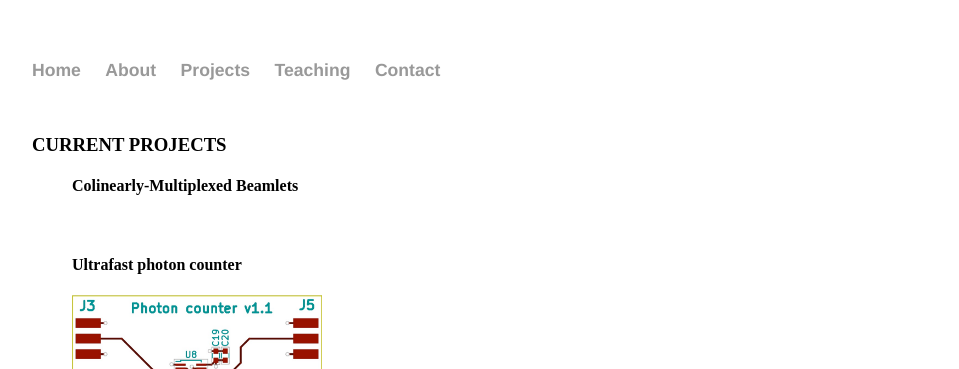
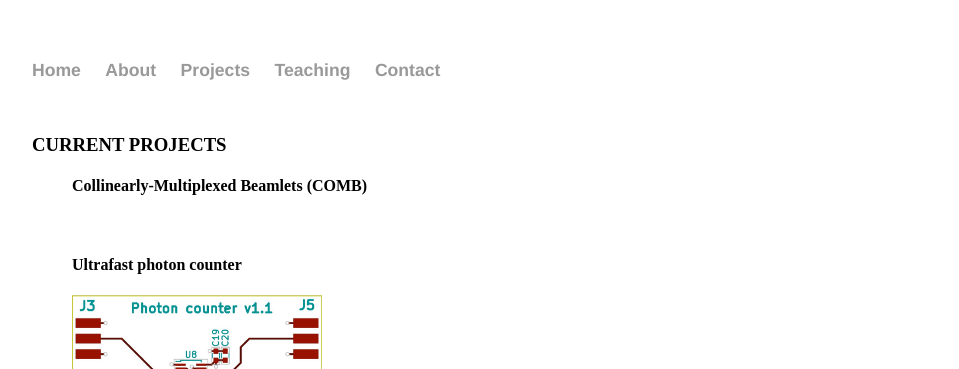
Before and after one commit to davidchenlee/davidchenlee.github.io, a Jekyll site: the page built from projects/projects.html, in a window 1280 px wide. Shown: the top 369 px of the page, without its empty margins (160-1119 px from the left). Built offline with Jekyll 4.4.1, drawn with Linux system fonts in a browser that asks for light colours.

Commit message:
correct typo 'colinear'

```diff
--- a/projects/projects.html
+++ b/projects/projects.html
@@ -5,7 +5,7 @@ title: David Chen
 
 <h3>CURRENT PROJECTS</h3>
 <ul style="list-style-type:none">
-<h4>Colinearly-Multiplexed Beamlets</h4>
+<h4>Collinearly-Multiplexed Beamlets (COMB)</h4>
 
 <br>
 <h4>Ultrafast photon counter</h4>
```
